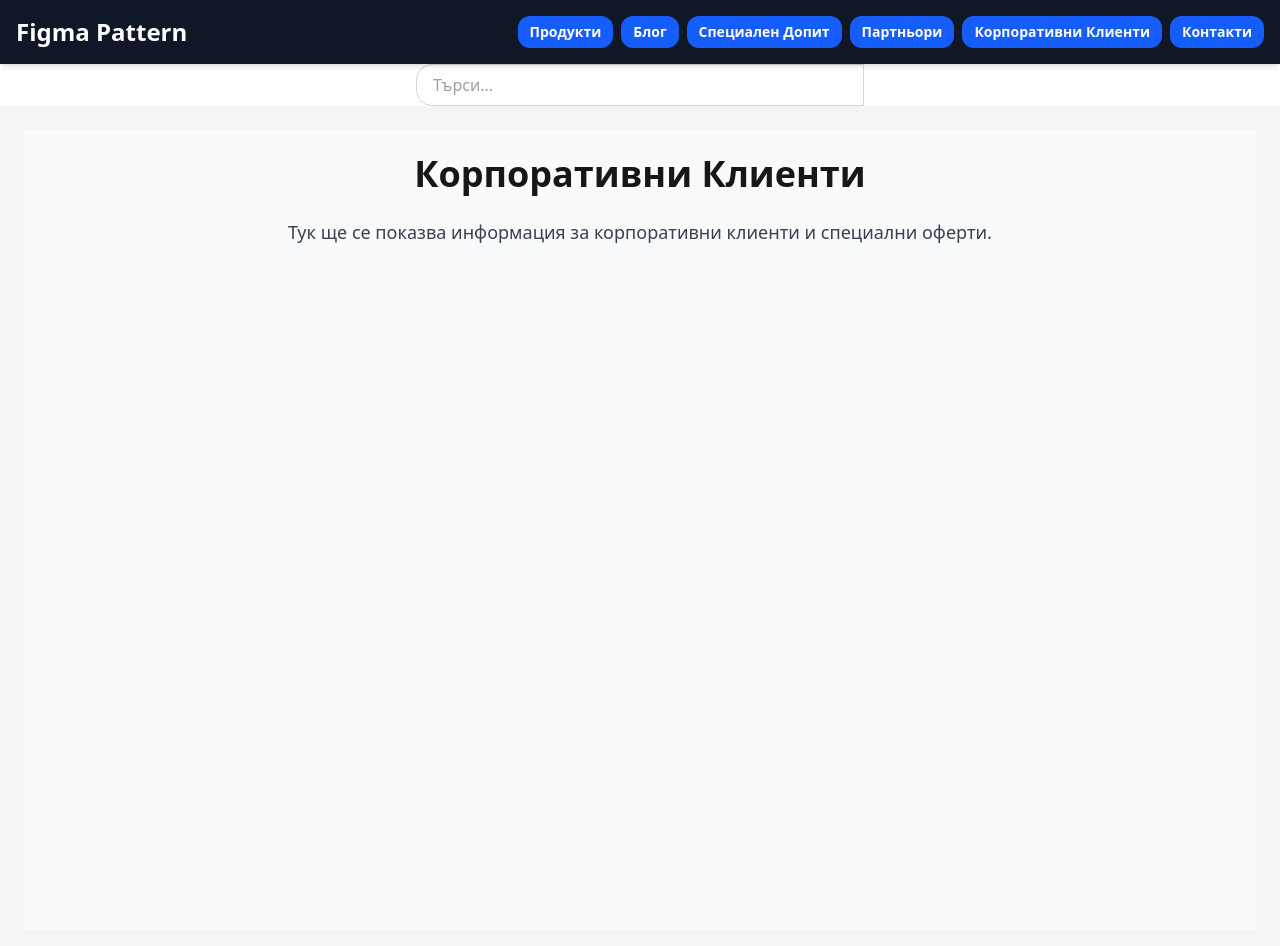
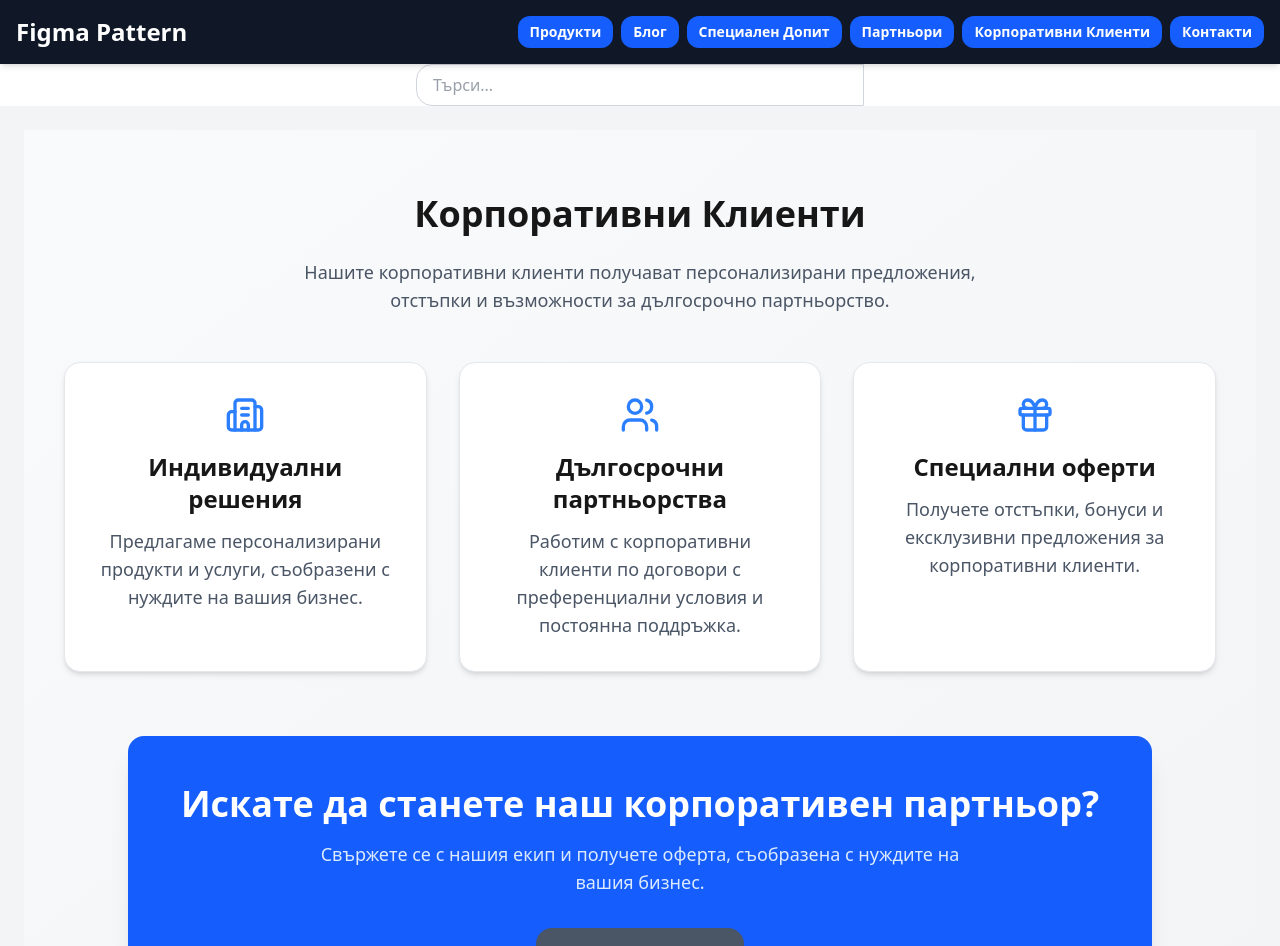
Before and after one commit to B-D-2409/figmaToTailwind, a Next.js app in the folder Pattern/figmapattern/: page /corporate-clients in a window 1280 px wide. Shown: the top 946 px of the page. Built offline with nearby package versions, Linux system fonts and the light colour scheme.

Commit message:
corporate-clients page has been created as example pattern

```diff
--- a/Pattern/figmapattern/src/app/corporate-clients/page.tsx
+++ b/Pattern/figmapattern/src/app/corporate-clients/page.tsx
@@ -1,14 +1,83 @@
+"use client";
 import React from "react";
 import Typography from "@/components/shared/typography";
+import Button from "@/components/shared/buttons";
+import { Building2, Users, Gift } from "lucide-react";
 
 const CorporateClientsPage = () => {
     return (
-        <main className="min-h-screen p-6 bg-gray-50 dark:bg-gray-900">
-            <Typography variant="heading" className="text-center mb-6">Корпоративни Клиенти</Typography>
-            <Typography variant="body" className="text-center text-gray-700 dark:text-gray-300">
-                Тук ще се показва информация за корпоративни клиенти и специални оферти.
+        <div className="min-h-screen bg-gradient-to-br from-gray-50 to-gray-100 dark:from-gray-900 dark:to-gray-800 py-16 px-6 flex flex-col items-center">
+            {/* Заглавие */}
+            <Typography
+                variant="heading"
+                className="text-center text-3xl md:text-4xl font-semibold mb-6"
+            >
+                Корпоративни Клиенти
             </Typography>
-        </main>
+            <Typography
+                variant="body"
+                className="text-center text-gray-600 dark:text-gray-300 max-w-2xl mb-12"
+            >
+                Нашите корпоративни клиенти получават персонализирани предложения, отстъпки и възможности за дългосрочно партньорство.
+            </Typography>
+
+            {/* Картички с предимства */}
+            <div className="grid grid-cols-1 md:grid-cols-3 gap-8 max-w-6xl w-full mb-16">
+                <div className="bg-white dark:bg-gray-900 border border-gray-200 dark:border-gray-700 rounded-2xl p-8 text-center shadow-md hover:shadow-xl transition-all duration-300">
+                    <Building2 className="w-10 h-10 text-blue-500 mx-auto mb-4" />
+                    <Typography variant="subheading" className="mb-3">
+                        Индивидуални решения
+                    </Typography>
+                    <Typography variant="body" className="text-gray-600 dark:text-gray-300">
+                        Предлагаме персонализирани продукти и услуги, съобразени с нуждите на вашия бизнес.
+                    </Typography>
+                </div>
+
+                <div className="bg-white dark:bg-gray-900 border border-gray-200 dark:border-gray-700 rounded-2xl p-8 text-center shadow-md hover:shadow-xl transition-all duration-300">
+                    <Users className="w-10 h-10 text-blue-500 mx-auto mb-4" />
+                    <Typography variant="subheading" className="mb-3">
+                        Дългосрочни партньорства
+                    </Typography>
+                    <Typography variant="body" className="text-gray-600 dark:text-gray-300">
+                        Работим с корпоративни клиенти по договори с преференциални условия и постоянна поддръжка.
+                    </Typography>
+                </div>
+
+                <div className="bg-white dark:bg-gray-900 border border-gray-200 dark:border-gray-700 rounded-2xl p-8 text-center shadow-md hover:shadow-xl transition-all duration-300">
+                    <Gift className="w-10 h-10 text-blue-500 mx-auto mb-4" />
+                    <Typography variant="subheading" className="mb-3">
+                        Специални оферти
+                    </Typography>
+                    <Typography variant="body" className="text-gray-600 dark:text-gray-300">
+                        Получете отстъпки, бонуси и ексклузивни предложения за корпоративни клиенти.
+                    </Typography>
+                </div>
+            </div>
+
+            {/* CTA секция */}
+            <div className="bg-blue-600 dark:bg-blue-700 text-white py-12 px-8 rounded-2xl shadow-xl text-center max-w-5xl w-full">
+                <Typography
+                    variant="heading"
+                    className="text-2xl md:text-3xl font-semibold mb-4"
+                >
+                    Искате да станете наш корпоративен партньор?
+                </Typography>
+                <Typography
+                    variant="body"
+                    className="text-blue-100 max-w-2xl mx-auto mb-8"
+                >
+                    Свържете се с нашия екип и получете оферта, съобразена с нуждите на вашия бизнес.
+                </Typography>
+                <Button
+                    size="lg"
+                    variant="secondary"
+                    radius="2xl"
+                    className=" text-blue-600 hover:bg-gray-100"
+                >
+                    Свържете се с нас
+                </Button>
+            </div>
+        </div>
     );
 };
 
```
